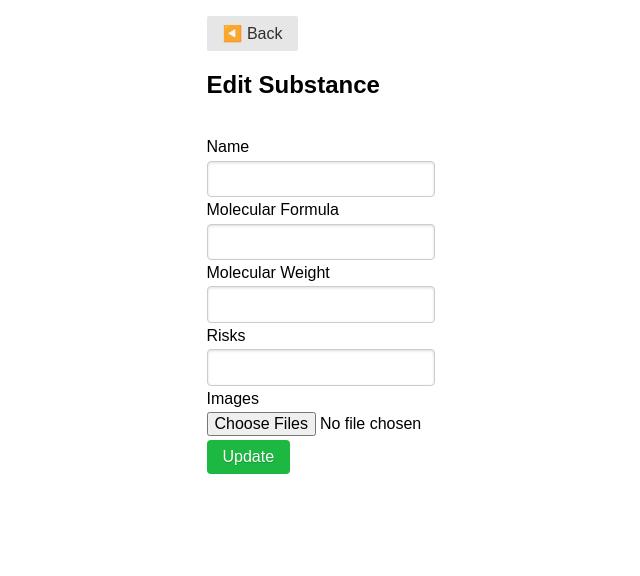
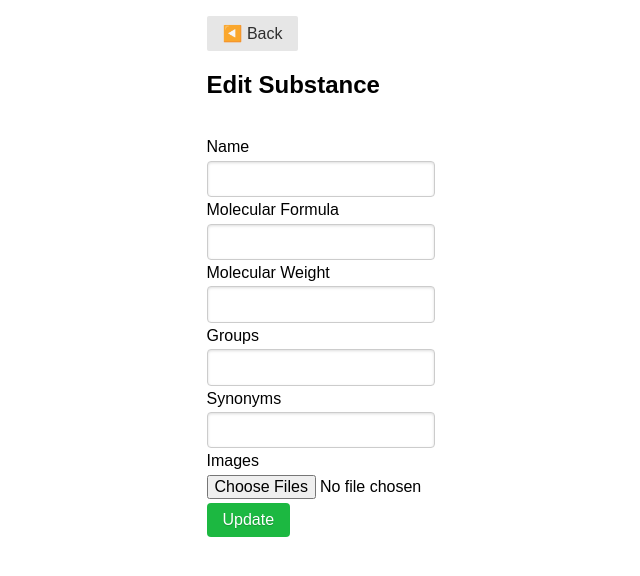
Before and after one commit to 3n3a-school/substanz-datenbank, a Flask app: template application/templates/edit.html in a window 1280 px wide. Shown: the top 576 px of the page, without its empty margins (39-679 px from the left). Run offline with Flask 2, Linux system fonts and the light colour scheme; the template is opened without the code that fills it, so the values that code supplies are empty; some libraries are stand-ins or nearby versions.

Commit message:
Add groups and synonyms
Not in final form yet, should be able to choose from list

```diff
--- a/application/templates/edit.html
+++ b/application/templates/edit.html
@@ -21,9 +21,13 @@
                 <span>Molecular Weight</span>
                 <input type="text" name="molecular_weight" id="molecular_weight" value="{{ substance.molecular_weight }}">
             </label>
-            <label for="risks">
-                <span>Risks</span>
-                <input type="text" name="risks" id="risks">
+            <label for="groups">
+                <span>Groups</span>
+                <input type="text" name="groups" id="groups" value="{{ substance.groups }}">
+            </label>
+            <label for="synonyms">
+                <span>Synonyms</span>
+                <input type="text" name="synonyms" id="synonyms">
             </label>
             <label for="images">
                 <span>Images</span>
```
